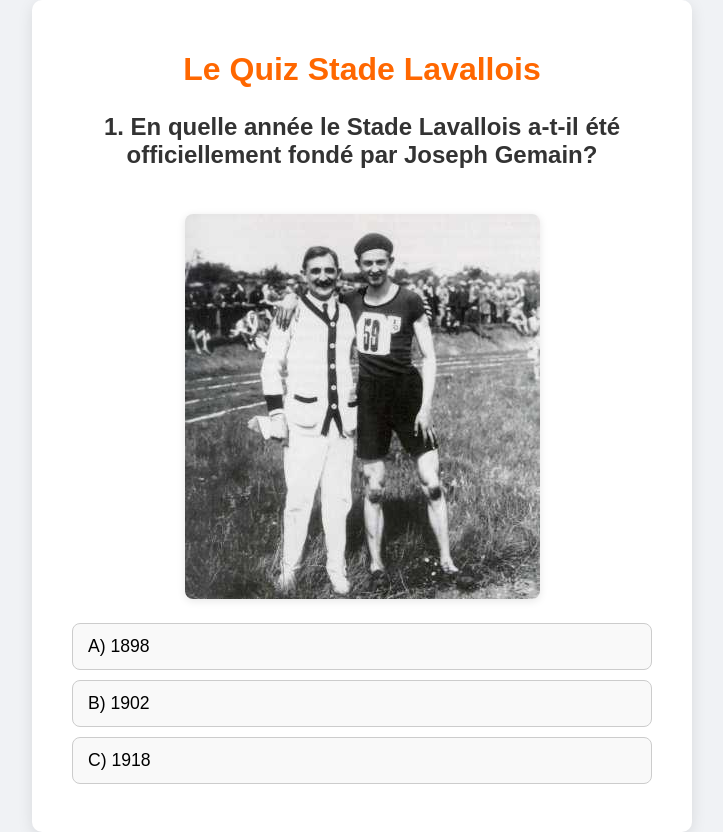
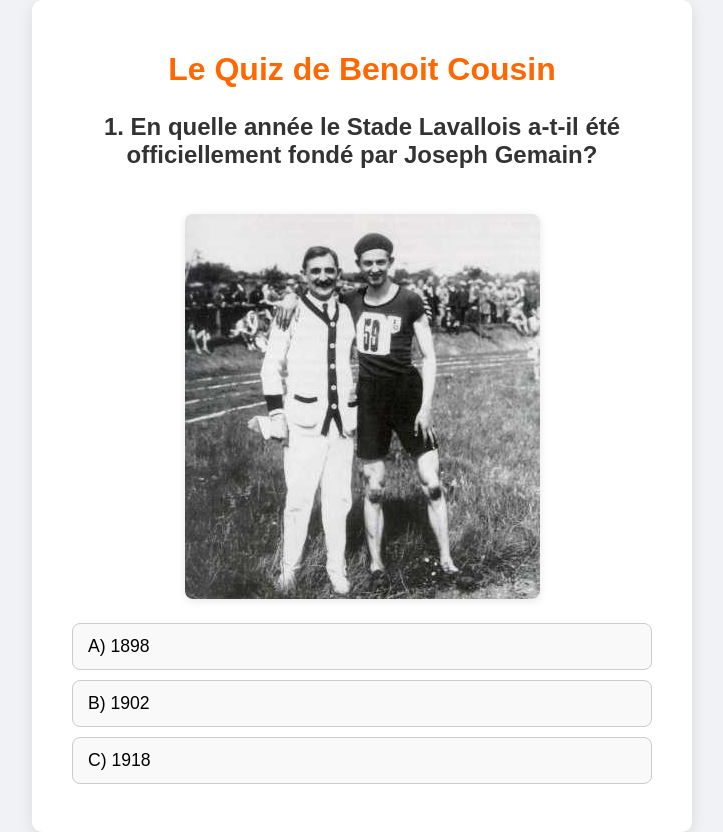
Before and after one commit to gregocacao/anniversaire_Mr_Cousin, a plain HTML site: page index.html in a window 1280 px wide. Shown: the whole page, without its empty margins (278-1001 px from the left). Drawn offline with Linux system fonts and the light colour scheme.

Commit message:
index.html

```diff
--- a/index.html
+++ b/index.html
@@ -8,7 +8,7 @@
 </head>
 <body>
     <div class="quiz-container">
-        <h1 id="quiz-title">Le Quiz Stade Lavallois</h1>
+        <h1 id="quiz-title">Le Quiz de Benoit Cousin</h1>
         <div id="quiz-page-container">
             <!-- Les pages de questions seront injectées ici par JavaScript -->
         </div>
```
